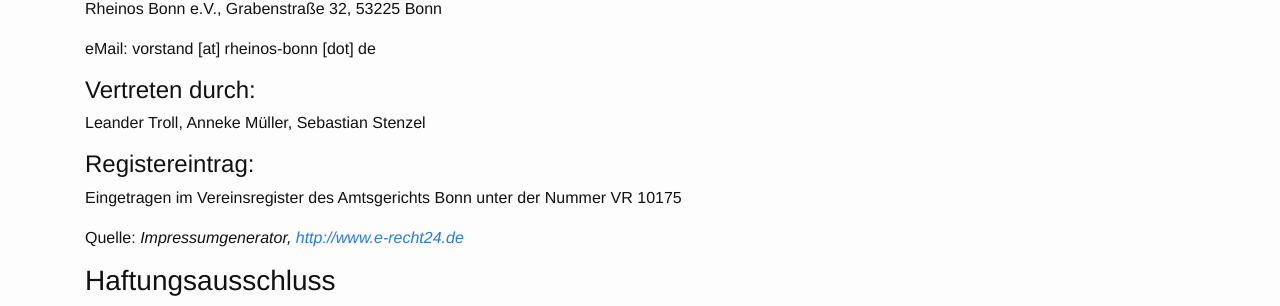
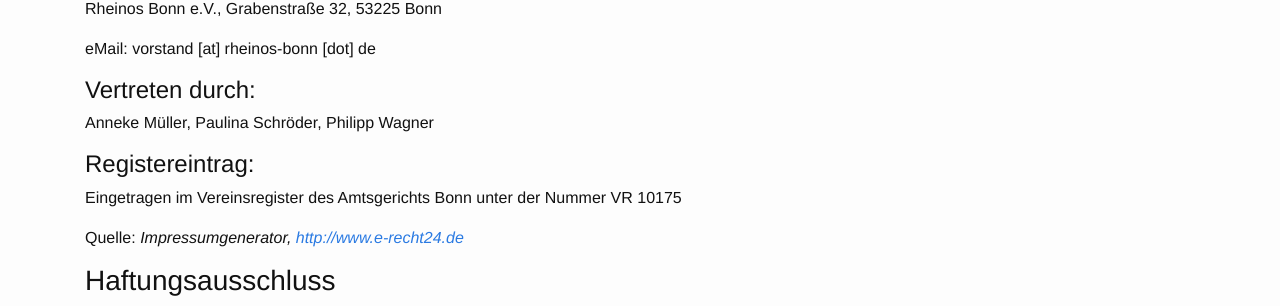
Before and after one commit to rheinos/rheinos.github.io, a Jekyll site: the page built from impressum.md, in a window 1280 px wide. Shown: the part 213-519 px from the top of the page. Built offline with Jekyll 4.4.1, drawn with Linux system fonts in a browser that asks for light colours; nearby versions of some CDN libraries.

Commit message:
Edit of board

```diff
--- a/impressum.md
+++ b/impressum.md
@@ -14,7 +14,7 @@ eMail: vorstand [at] rheinos-bonn [dot] de
 
 #### Vertreten durch:
 
-Leander Troll, Anneke Müller, Sebastian Stenzel
+Anneke Müller, Paulina Schröder, Philipp Wagner
 
 #### Registereintrag:
 
```
